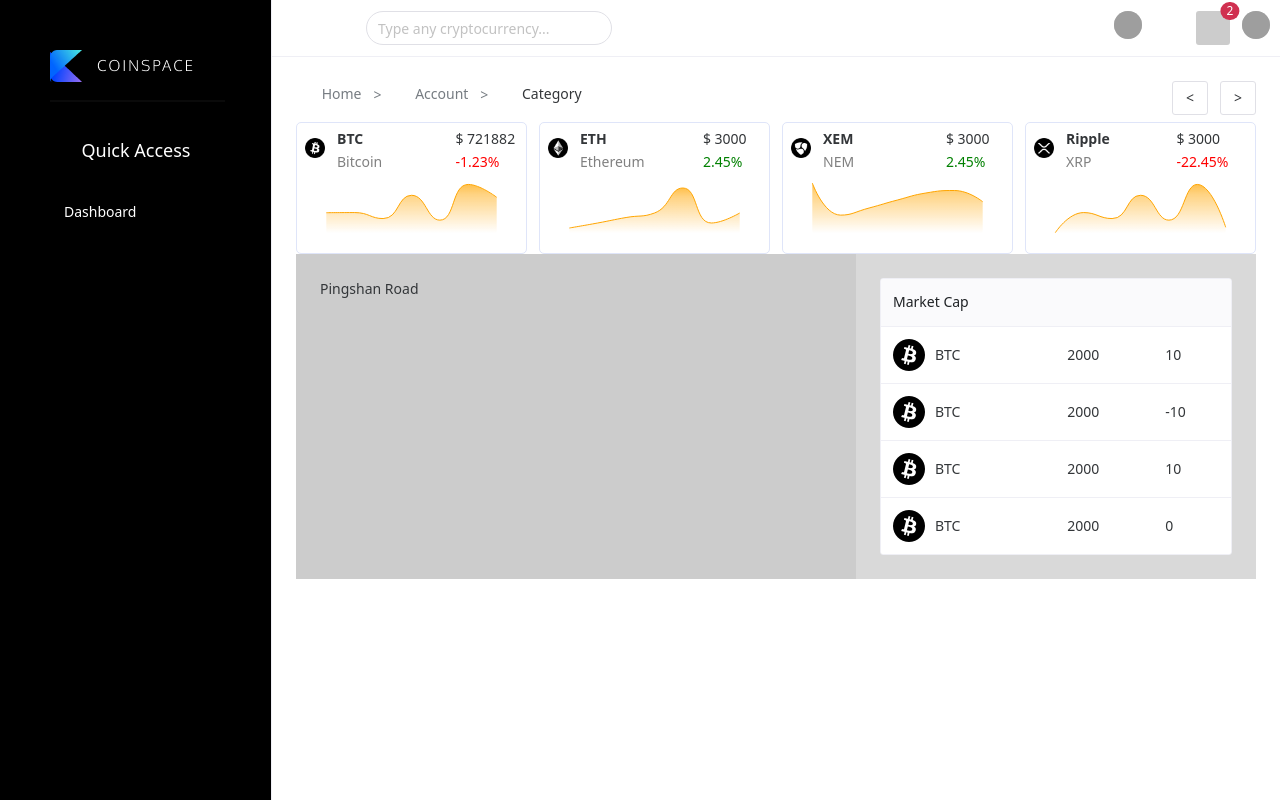
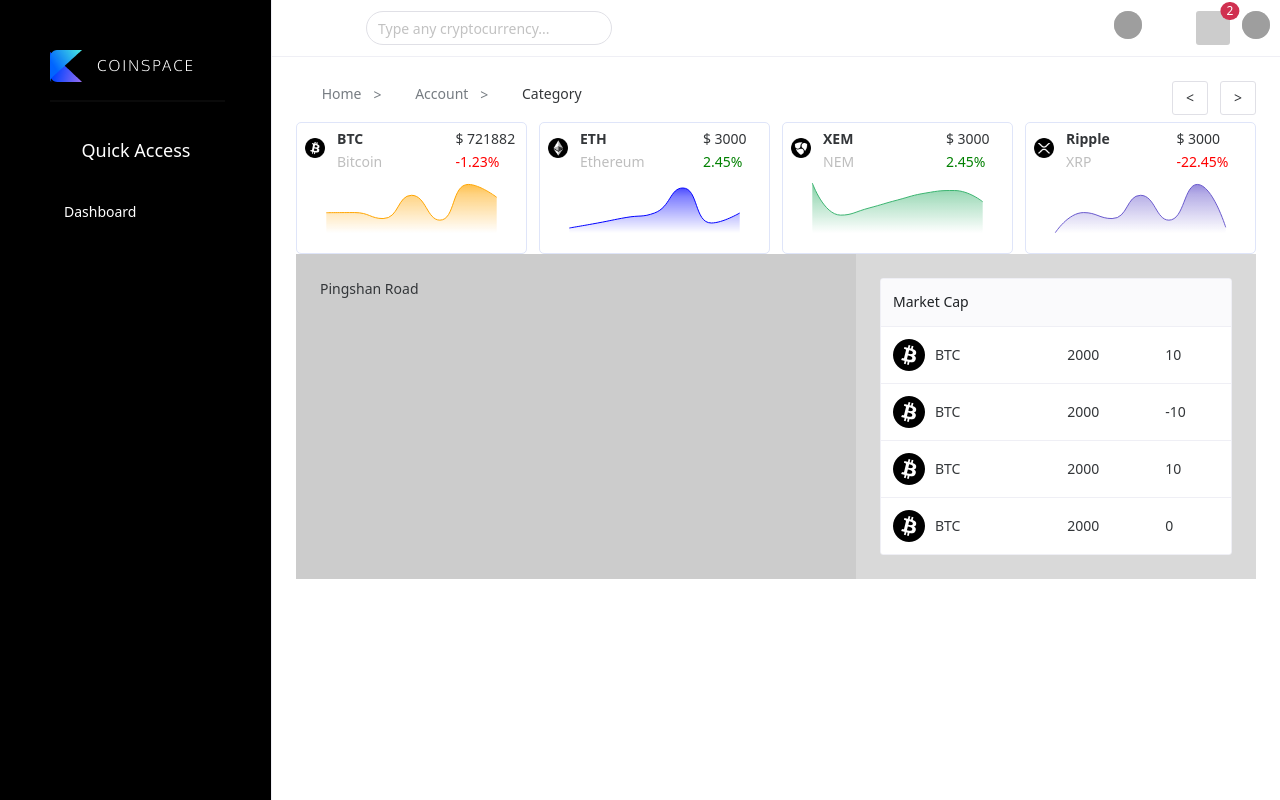
Before and after one commit to Asherbirdy/naiveUI_study, a Vue app: page / in a window 1280 px wide. Built offline with nearby package versions, Linux system fonts and the light colour scheme; grey boxes are pictures that could not be loaded; some icons are missing; a small style sheet from the web is missing; what mosha-vue-toastify would draw is missing.

Commit message:
客製化顏色

```diff
--- a/src/components/CryptoCurrency_Card.vue
+++ b/src/components/CryptoCurrency_Card.vue
@@ -15,7 +15,7 @@
           <n-p strong style="font-weight: bold"
             >{{ props.cryptoData.codeName }}
             <br />
-            <div style="color: grey; font-weight: 100">
+            <div style="color: rgb(190, 190, 190); font-weight: 100">
               {{ props.cryptoData.cryptoName }}
             </div></n-p
           >
@@ -42,6 +42,7 @@
     <Echart
       style="margin: 0 auto; width: 100%"
       :chartData="props.cryptoData.chartData"
+      :chartColor="props.cryptoData.color"
     />
   </div>
 </template>
--- a/src/components/echart.vue
+++ b/src/components/echart.vue
@@ -16,7 +16,7 @@ import { LineChart } from "echarts/charts";
 import { UniversalTransition } from "echarts/features";
 import { CanvasRenderer } from "echarts/renderers";
 
-const props = defineProps(["chartData"]);
+const props = defineProps(["chartData", "chartColor"]);
 
 echarts.use([
   TitleComponent,
@@ -31,6 +31,8 @@ echarts.use([
 
 const main = ref<HTMLElement | null>(null);
 const myChart = ref<echarts.ECharts | null>(null);
+
+const color = ref([255, 165, 0]);
 
 const option = {
   color: ["#80FFA5", "#00DDFF", "#37A2FF", "#FF0087", "#FFBF00"],
@@ -98,7 +100,7 @@ const option = {
       lineStyle: {
         width: 1, // Set the width of the line
         type: "solid", // Set the type of the line (solid, dashed, dotted, etc.)
-        color: "orange", // Set the color of the line
+        color: `rgba(${props.chartColor[0]}, ${props.chartColor[1]}, ${props.chartColor[2]}, 1)`, // Set the color of the line
       },
       showSymbol: false,
       silent: true, // Disable interactions for this series
@@ -112,15 +114,15 @@ const option = {
           colorStops: [
             {
               offset: 0,
-              color: "rgba(255, 165, 0, 1)", // Orange (fully opaque)
+              color: `rgba(${props.chartColor[0]}, ${props.chartColor[1]}, ${props.chartColor[2]}, 1)`, // Orange (fully opaque)
             },
             {
               offset: 0.2,
-              color: "rgba(255, 165, 0, 0.7)", // Semi-transparent
+              color: `rgba(${props.chartColor[0]}, ${props.chartColor[1]}, ${props.chartColor[2]}, 0.7)`, // Semi-transparent
             },
             {
               offset: 1,
-              color: "rgba(255, 165, 0, 0)", // Fully transparent
+              color: `rgba(${props.chartColor[0]}, ${props.chartColor[1]}, ${props.chartColor[2]}, 0)`, // Fully transparent
             },
           ],
         },
@@ -170,6 +172,7 @@ watch(
 );
 
 onMounted(() => {
+  color.value = props.chartColor;
   if (main.value) {
     // 创建初始的 ECharts 实例
     myChart.value = echarts.init(main.value);
--- a/src/views/dashboard.vue
+++ b/src/views/dashboard.vue
@@ -12,6 +12,7 @@ interface Crypto {
   imageURL: String;
   percent: Number;
   chartData: Number[];
+  color: Number[];
 }
 
 const crypto: Ref<Crypto[]> = ref<Crypto[]>([
@@ -23,6 +24,7 @@ const crypto: Ref<Crypto[]> = ref<Crypto[]>([
     imageURL: "../src/assets/img/crypto_img/btc.png",
     percent: -1.23,
     chartData: [142, 143, 101, 264, 90, 340, 250],
+    color: [255, 165, 0],
   },
   {
     cryptoName: "Ethereum",
@@ -32,7 +34,9 @@ const crypto: Ref<Crypto[]> = ref<Crypto[]>([
     imageURL: "../src/assets/img/crypto_img/eth.png",
     percent: 2.45,
     chartData: [10, 20, 31, 40, 90, 20, 40],
+    color: [0, 0, 255],
   },
+
   {
     cryptoName: "NEM",
     codeName: "XEM",
@@ -41,6 +45,7 @@ const crypto: Ref<Crypto[]> = ref<Crypto[]>([
     imageURL: "../src/assets/img/crypto_img/xem.png",
     percent: 2.45,
     chartData: [400, 143, 200, 264, 320, 340, 250],
+    color: [60, 180, 113],
   },
   {
     cryptoName: "XRP",
@@ -50,6 +55,7 @@ const crypto: Ref<Crypto[]> = ref<Crypto[]>([
     imageURL: "../src/assets/img/crypto_img/xrp.png",
     percent: -22.45,
     chartData: [2, 143, 101, 264, 90, 340, 40],
+    color: [106, 90, 205],
   },
 ]);
 </script>
```
